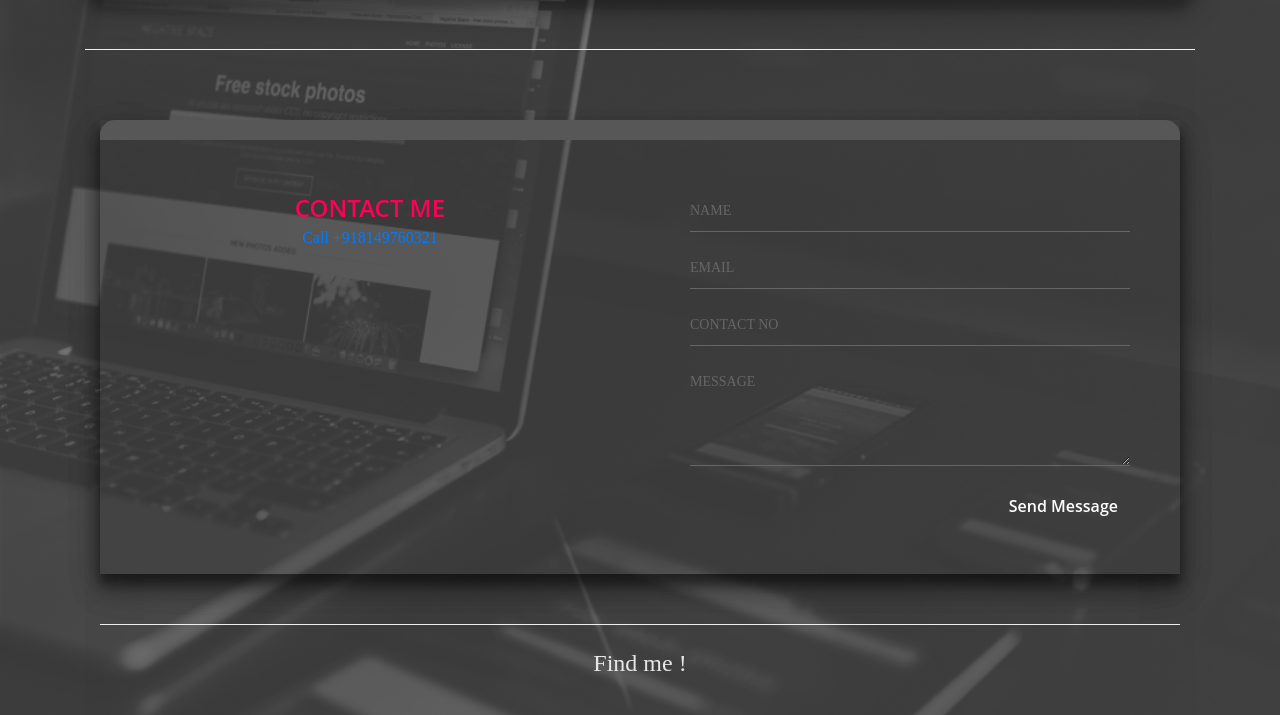
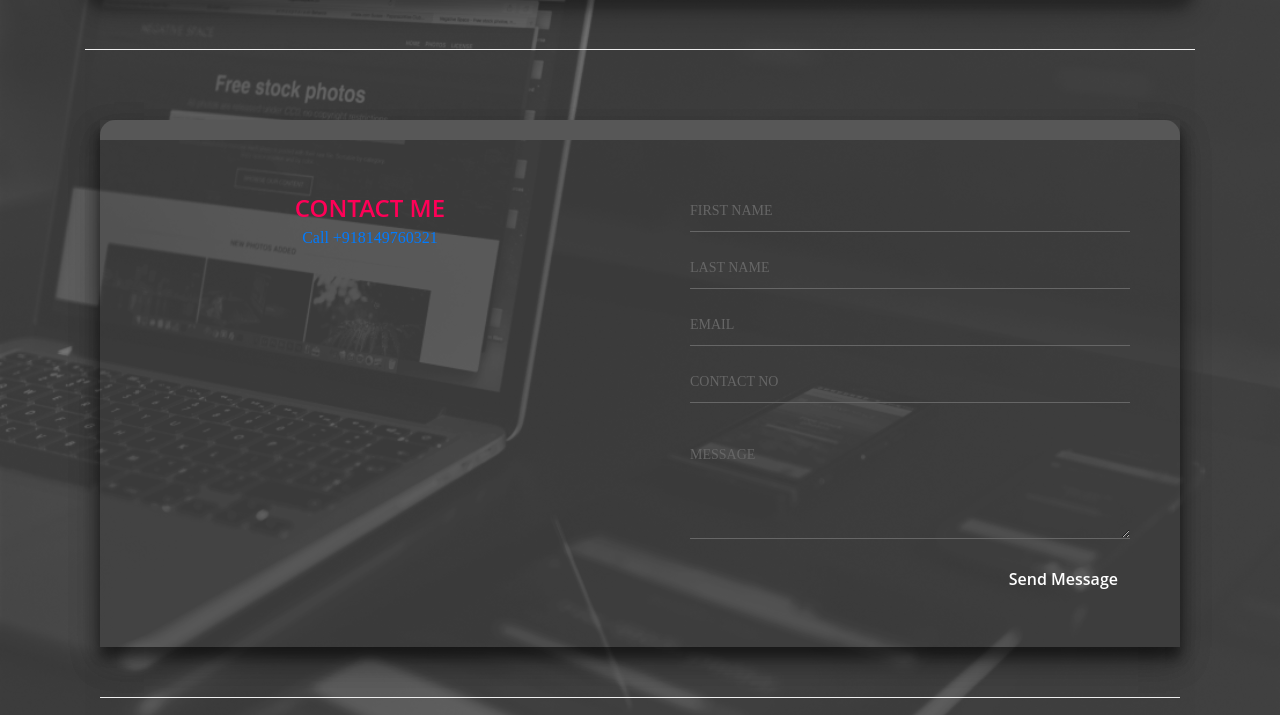
Before and after one commit to sanketdonekar/portfolio, a website: page index.html in a window 1280 px wide. Shown: the part 2082-2797 px from the top of the page. Drawn offline with nearby package versions, Linux system fonts and the light colour scheme.

Commit message:
form update

```diff
--- a/index.html
+++ b/index.html
@@ -253,6 +253,7 @@
                     <!-- Contact -->
                     <section>
                         <!-- Contact Me Form -->
+                        <form action="" autocomplete="on" autocomplete="on">
                             <div class="row-content">
                                 <div class="">
                                     <div class=" justify-content-center form">
@@ -270,16 +271,23 @@
                                                 </div>
                                                 <div class="screen-body-item">
                                                     <div class="app-form">
-                                                    <div class="app-form-group">
-                                                        <input class="app-form-control" placeholder="NAME" value="">
+                                                        <div class="app-form-group form-group">
+                                                            <input class="app-form-control" autocomplete="on"
+                                                                type="text" placeholder="First name">
                                                         </div>
-                                                    <div class="app-form-group">
-                                                        <input class="app-form-control" placeholder="EMAIL">
+                                                        <div class="app-form-group form-group">
+                                                            <input class="app-form-control" autocomplete="on"
+                                                                type="text" placeholder="Last Name" value="">
                                                         </div>
-                                                    <div class="app-form-group">
-                                                        <input class="app-form-control" placeholder="CONTACT NO">
+                                                        <div class="app-form-group form-group">
+                                                            <input class="app-form-control" type="email"
+                                                                placeholder="EMAIL">
                                                         </div>
-                                                    <div class="app-form-group">
+                                                        <div class="app-form-group form-group">
+                                                            <input class="app-form-control form-group"
+                                                                placeholder="CONTACT NO">
+                                                        </div>
+                                                        <div class="app-form-group form-group">
                                                             <textarea class="app-form-control"
                                                                 id="exampleFormControlTextarea1" placeholder="MESSAGE"
                                                                 rows="4"></textarea>
@@ -295,6 +303,7 @@
                                     </div>
                                 </div>
                             </div>
+                        </form>
 
 
                         <div style="padding-top: 20px;">
```
Also changed, not shown: 1 other file. Lines whose indentation alone changed are shown as unchanged.
